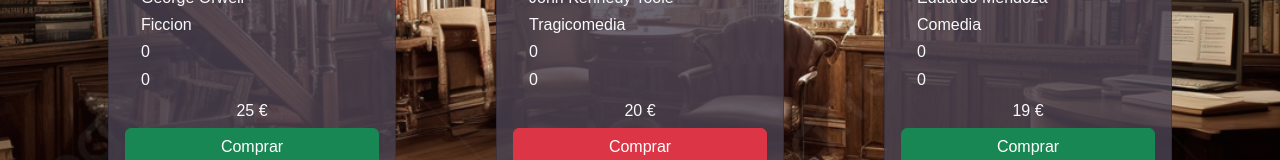
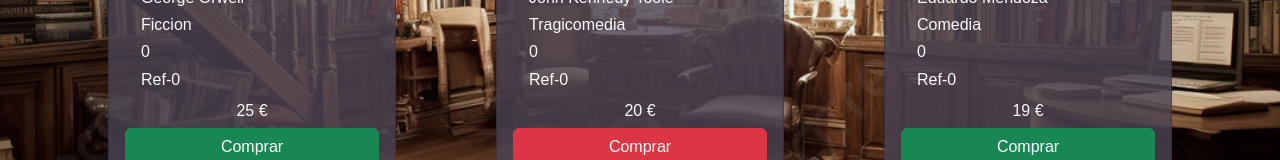
Before and after one commit to Mifraped/MyBooks, an Angular app: page /books in a window 1280 px wide. Shown: the part 494-654 px from the top of the page. Built offline with nearby package versions, Linux system fonts and the light colour scheme.

Commit message:
añado pipe

```diff
--- a/src/app/components/card/card.component.html
+++ b/src/app/components/card/card.component.html
@@ -10,7 +10,7 @@
         <h6 class="card-text ms-3">{{bookPadre.author}}</h6>
         <h6 class="card-text ms-3">{{bookPadre.type}}</h6>
         <h6 class="card-text ms-3">{{bookPadre.id_book}}</h6>
-        <h6 class="card-text ms-3">{{bookPadre.id_user}}</h6>
+        <h6 class="card-text ms-3">{{bookPadre.id_user | ref}}</h6>
         <h6 class="card-text align-self-center mt-1">{{bookPadre.price}} €</h6>
         <a [ngClass]="even ? 'btn btn-success' : 'btn btn-danger'">Comprar</a>
     </div>
```
